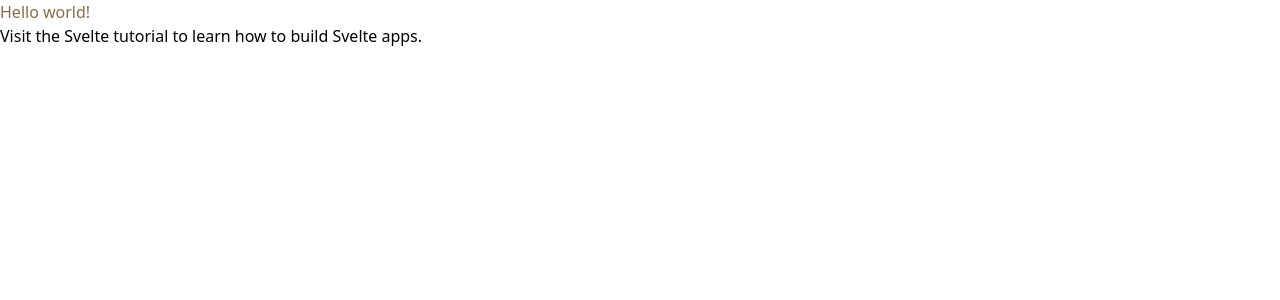
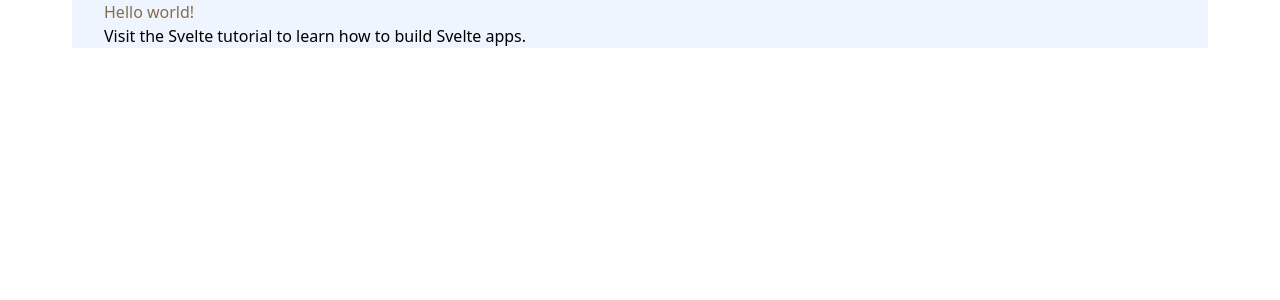
Before and after one commit to copa-airlines-digital-marketing/tailwind-presets, a Svelte app: page / in a window 1280 px wide. Shown: the top 300 px of the page. Built offline with nearby package versions, Linux system fonts and the light colour scheme.

Commit message:
containers setup

```diff
--- a/src/App.svelte
+++ b/src/App.svelte
@@ -3,6 +3,9 @@
 </script>
 
 <main>
-	<h1 class="text-primary-faded sm:text-secondary md:text-pardo lg:text-bg-light-blue">Hello {name}!</h1>
-	<p>Visit the <a href="https://svelte.dev/tutorial">Svelte tutorial</a> to learn how to build Svelte apps.</p>
+  <div class="container bg-bg-light-blue">
+    <h1 class="text-primary-faded sm:text-secondary md:text-pardo lg:text-light-orange">Hello {name}!</h1>
+    <p>Visit the <a href="https://svelte.dev/tutorial">Svelte tutorial</a> to learn how to build Svelte apps.</p>
+  </div>
+
 </main>
```
